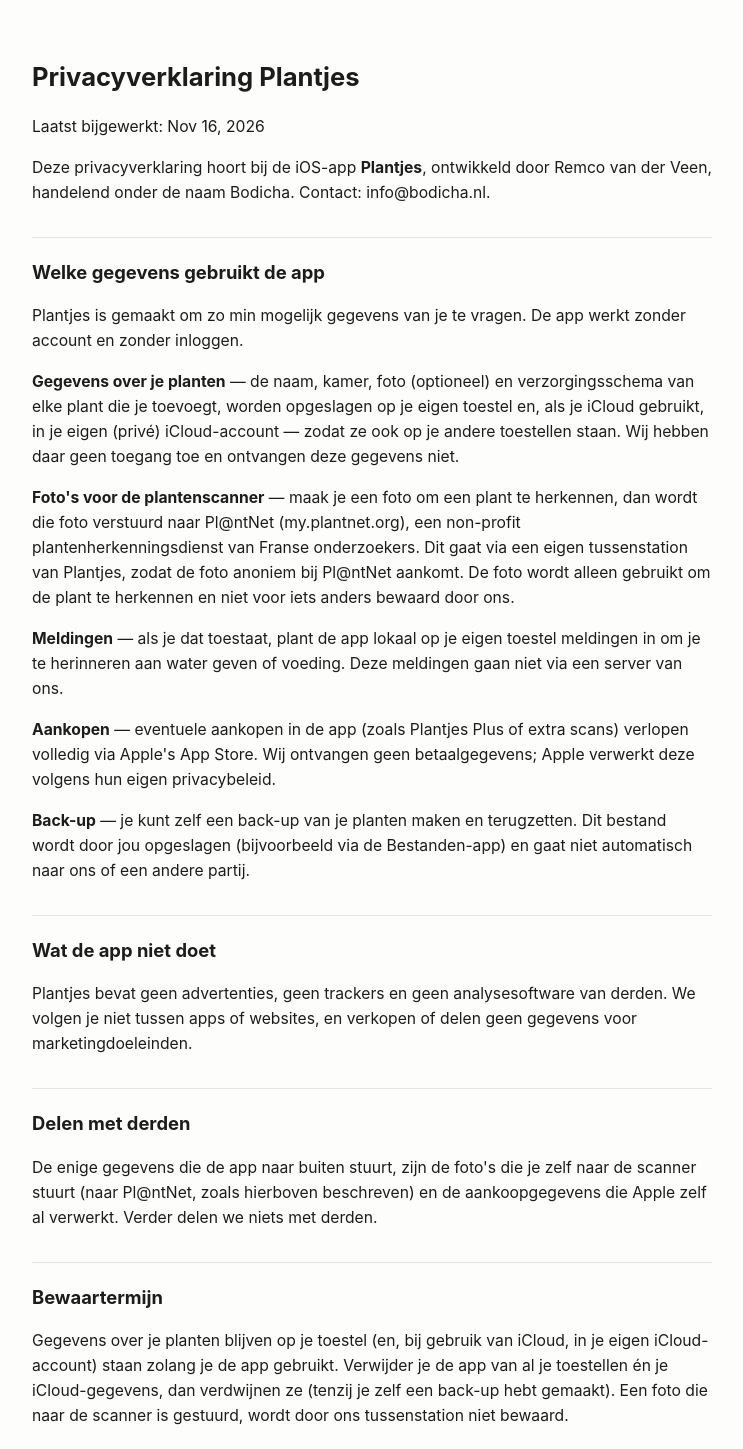
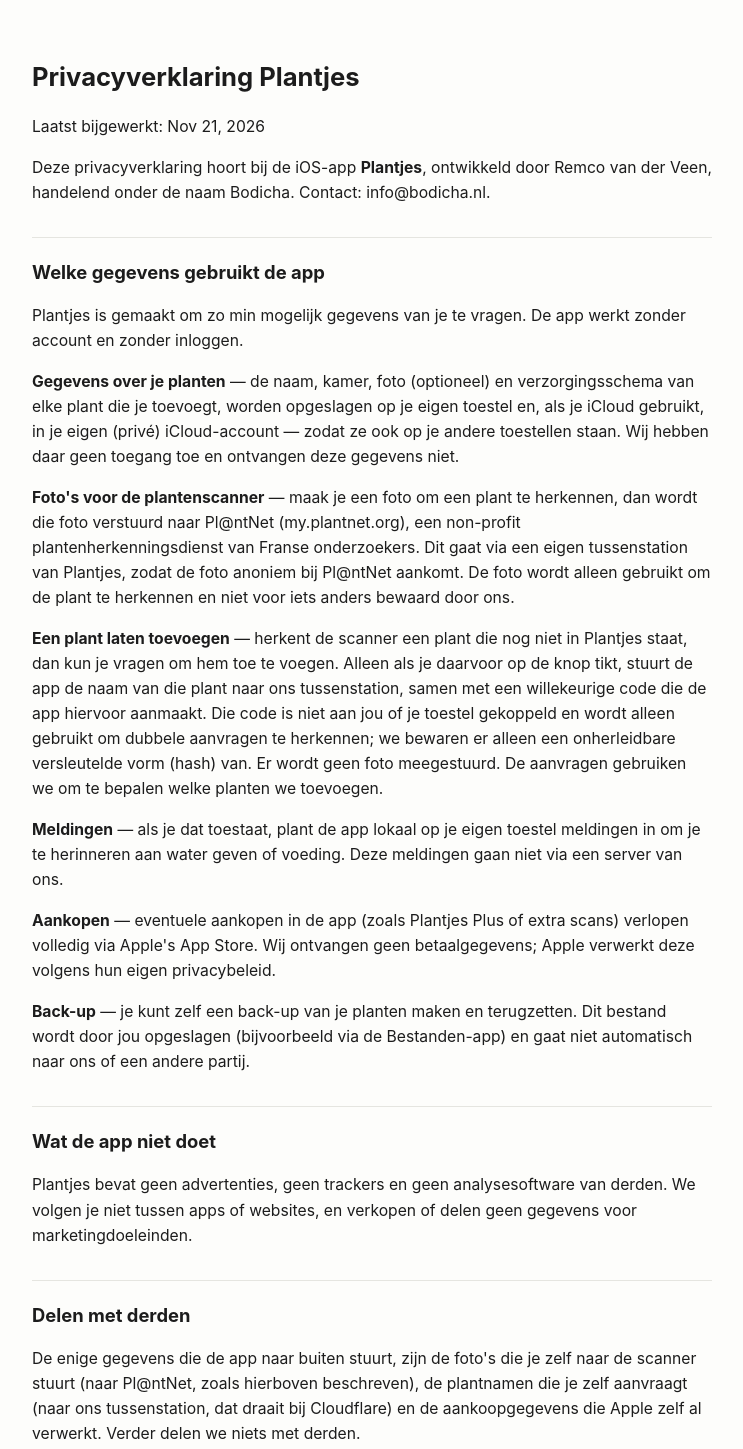
Before and after one commit to Vlen-blip/plantjes-legal, a plain HTML site: page privacy.html in a window 1280 px wide. Shown: the top 1449 px of the page, without its empty margins (268-1011 px from the left). Drawn offline with Linux system fonts and the light colour scheme.

Commit message:
Privacy: plant laten toevoegen
Co-Authored-By: Claude Opus 5.5 <noreply@anthropic.com>
Claude-Session: https://claude.ai/code/session_01W4pF9NhzyCr4HwEaf2iXvz

```diff
--- a/privacy.html
+++ b/privacy.html
@@ -24,21 +24,22 @@
 </head>
 <body>
 <h1>Privacyverklaring Plantjes</h1>
-<p>Laatst bijgewerkt: Nov 16, 2026</p>
+<p>Laatst bijgewerkt: Nov 21, 2026</p>
 <p>Deze privacyverklaring hoort bij de iOS-app <strong>Plantjes</strong>, ontwikkeld door Remco van der Veen, handelend onder de naam Bodicha. Contact: info@bodicha.nl.</p>
 <h2>Welke gegevens gebruikt de app</h2>
 <p>Plantjes is gemaakt om zo min mogelijk gegevens van je te vragen. De app werkt zonder account en zonder inloggen.</p>
 <p><strong>Gegevens over je planten</strong> — de naam, kamer, foto (optioneel) en verzorgingsschema van elke plant die je toevoegt, worden opgeslagen op je eigen toestel en, als je iCloud gebruikt, in je eigen (privé) iCloud-account — zodat ze ook op je andere toestellen staan. Wij hebben daar geen toegang toe en ontvangen deze gegevens niet.</p>
 <p><strong>Foto's voor de plantenscanner</strong> — maak je een foto om een plant te herkennen, dan wordt die foto verstuurd naar Pl@ntNet (my.plantnet.org), een non-profit plantenherkenningsdienst van Franse onderzoekers. Dit gaat via een eigen tussenstation van Plantjes, zodat de foto anoniem bij Pl@ntNet aankomt. De foto wordt alleen gebruikt om de plant te herkennen en niet voor iets anders bewaard door ons.</p>
+<p><strong>Een plant laten toevoegen</strong> — herkent de scanner een plant die nog niet in Plantjes staat, dan kun je vragen om hem toe te voegen. Alleen als je daarvoor op de knop tikt, stuurt de app de naam van die plant naar ons tussenstation, samen met een willekeurige code die de app hiervoor aanmaakt. Die code is niet aan jou of je toestel gekoppeld en wordt alleen gebruikt om dubbele aanvragen te herkennen; we bewaren er alleen een onherleidbare versleutelde vorm (hash) van. Er wordt geen foto meegestuurd. De aanvragen gebruiken we om te bepalen welke planten we toevoegen.</p>
 <p><strong>Meldingen</strong> — als je dat toestaat, plant de app lokaal op je eigen toestel meldingen in om je te herinneren aan water geven of voeding. Deze meldingen gaan niet via een server van ons.</p>
 <p><strong>Aankopen</strong> — eventuele aankopen in de app (zoals Plantjes Plus of extra scans) verlopen volledig via Apple's App Store. Wij ontvangen geen betaalgegevens; Apple verwerkt deze volgens hun eigen privacybeleid.</p>
 <p><strong>Back-up</strong> — je kunt zelf een back-up van je planten maken en terugzetten. Dit bestand wordt door jou opgeslagen (bijvoorbeeld via de Bestanden-app) en gaat niet automatisch naar ons of een andere partij.</p>
 <h2>Wat de app niet doet</h2>
 <p>Plantjes bevat geen advertenties, geen trackers en geen analysesoftware van derden. We volgen je niet tussen apps of websites, en verkopen of delen geen gegevens voor marketingdoeleinden.</p>
 <h2>Delen met derden</h2>
-<p>De enige gegevens die de app naar buiten stuurt, zijn de foto's die je zelf naar de scanner stuurt (naar Pl@ntNet, zoals hierboven beschreven) en de aankoopgegevens die Apple zelf al verwerkt. Verder delen we niets met derden.</p>
+<p>De enige gegevens die de app naar buiten stuurt, zijn de foto's die je zelf naar de scanner stuurt (naar Pl@ntNet, zoals hierboven beschreven), de plantnamen die je zelf aanvraagt (naar ons tussenstation, dat draait bij Cloudflare) en de aankoopgegevens die Apple zelf al verwerkt. Verder delen we niets met derden.</p>
 <h2>Bewaartermijn</h2>
-<p>Gegevens over je planten blijven op je toestel (en, bij gebruik van iCloud, in je eigen iCloud-account) staan zolang je de app gebruikt. Verwijder je de app van al je toestellen én je iCloud-gegevens, dan verdwijnen ze (tenzij je zelf een back-up hebt gemaakt). Een foto die naar de scanner is gestuurd, wordt door ons tussenstation niet bewaard.</p>
+<p>Gegevens over je planten blijven op je toestel (en, bij gebruik van iCloud, in je eigen iCloud-account) staan zolang je de app gebruikt. Verwijder je de app van al je toestellen én je iCloud-gegevens, dan verdwijnen ze (tenzij je zelf een back-up hebt gemaakt). Een foto die naar de scanner is gestuurd, wordt door ons tussenstation niet bewaard. Aanvragen voor nieuwe planten bewaren we zolang ze nodig zijn om de plantendatabase uit te breiden.</p>
 <h2>Kinderen</h2>
 <p>Plantjes is niet specifiek gericht op kinderen en vraagt geen gegevens die kinderen zou identificeren.</p>
 <h2>Jouw rechten</h2>
```
